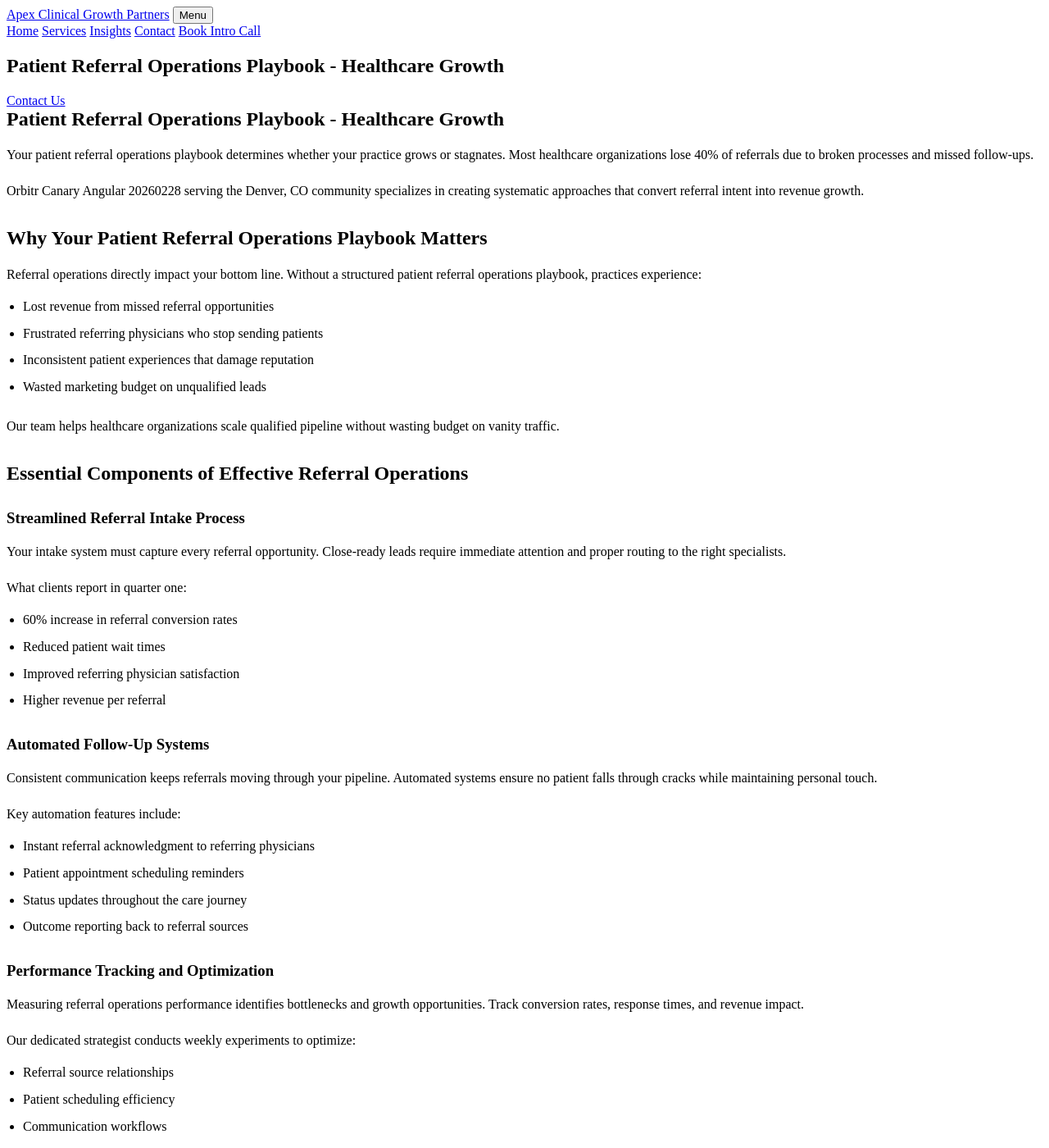
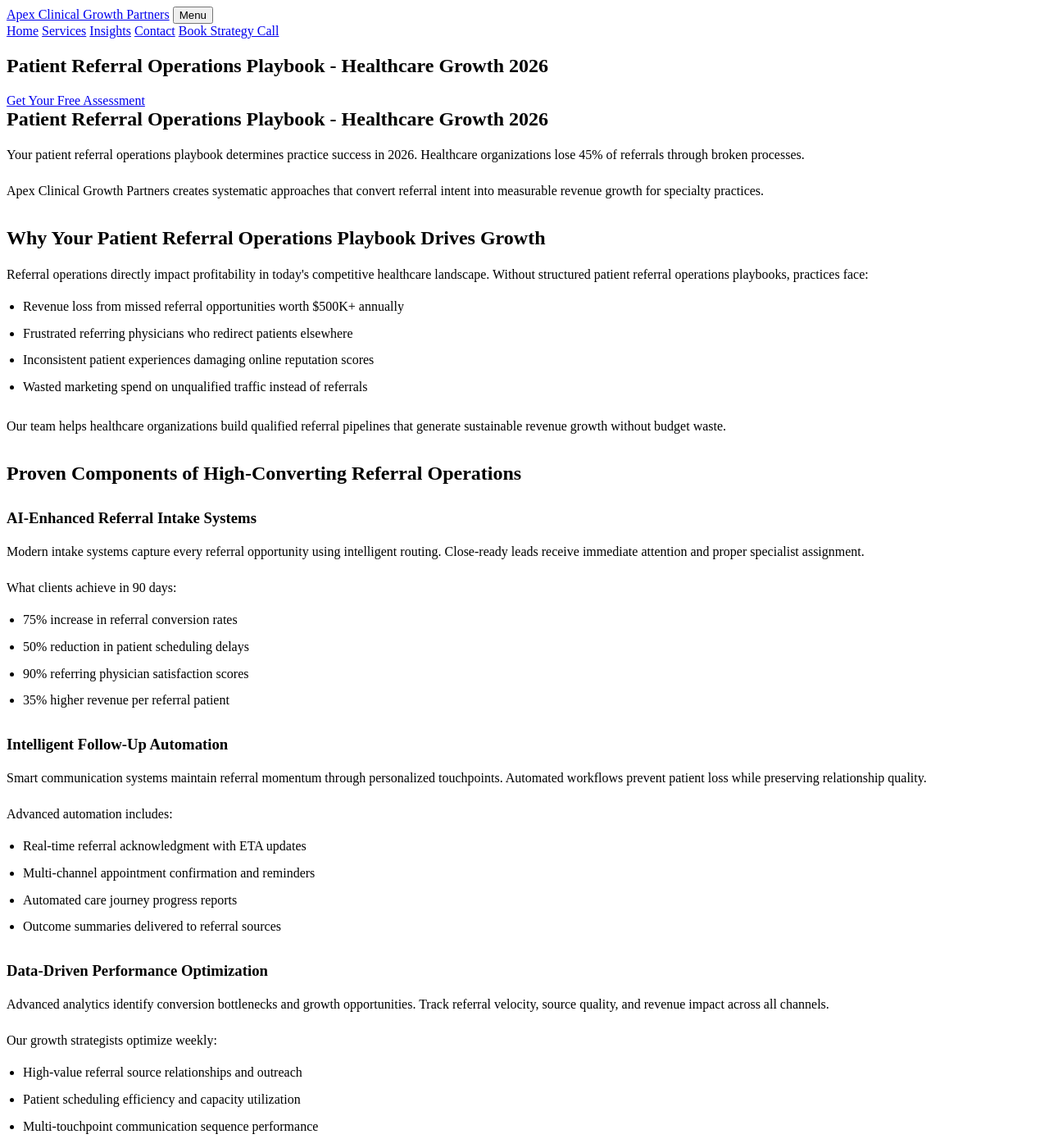
Before and after one commit to prjctlphbt/orbitr-canary-angular-20260228, a Jekyll site: the page angular-referral-ops-playbook-20260228142149.html, which Jekyll copies as it is, in a window 1280 px wide and 1400 px high. Shown: the whole window at 82% size. Built offline with Jekyll 4.4.1, drawn with Linux system fonts in a browser that asks for light colours; some of the changed text lies outside the part shown.

Commit message:
Refresh and update content: angular-referral-ops-playbook-20260228142149.html

```diff
--- a/angular-referral-ops-playbook-20260228142149.html
+++ b/angular-referral-ops-playbook-20260228142149.html
@@ -4,8 +4,8 @@
 <head>
 <meta charset="utf-8"/>
 <meta content="width=device-width, initial-scale=1.0" name="viewport"/>
-<meta content="Streamline patient referrals with our comprehensive operations playbook. Optimize workflows, boost growth, and improve patient outcomes. Get started today." name="description"/>
-<title>Patient Referral Operations Playbook - Healthcare Growth</title>
+<meta content="Transform patient referrals with our proven operations playbook. Boost conversion rates by 60%, streamline workflows, and maximize revenue growth in 2026." name="description"/>
+<title>Patient Referral Operations Playbook - Healthcare Growth 2026</title>
 <style>
 
 
@@ -95,69 +95,69 @@
 <a href="/services/">Services</a>
 <a href="/blog/insights/">Insights</a>
 <a href="/contact/">Contact</a>
-<a class="cta" href="/contact/">Book Intro Call</a>
+<a class="cta" href="/contact/">Book Strategy Call</a>
 </nav>
 </div>
 </header>
 <main class="page-main">
 <section class="page-hero landing-hero">
 <div class="container">
-<h1>Patient Referral Operations Playbook - Healthcare Growth</h1>
-<a class="cta" href="/services/">Contact Us</a>
+<h1>Patient Referral Operations Playbook - Healthcare Growth 2026</h1>
+<a class="cta" href="/services/">Get Your Free Assessment</a>
 </div>
 </section>
 <section class="landing-content">
 <div class="container orbitr-generated-content">
-<h1>Patient Referral Operations Playbook - Healthcare Growth</h1>
-<p>Your patient referral operations playbook determines whether your practice grows or stagnates. Most healthcare organizations lose 40% of referrals due to broken processes and missed follow-ups.</p>
-<p>Orbitr Canary Angular 20260228 serving the Denver, CO community specializes in creating systematic approaches that convert referral intent into revenue growth.</p>
-<h2>Why Your Patient Referral Operations Playbook Matters</h2>
-<p>Referral operations directly impact your bottom line. Without a structured patient referral operations playbook, practices experience:</p>
+<h1>Patient Referral Operations Playbook - Healthcare Growth 2026</h1>
+<p>Your patient referral operations playbook determines practice success in 2026. Healthcare organizations lose 45% of referrals through broken processes.</p>
+<p>Apex Clinical Growth Partners creates systematic approaches that convert referral intent into measurable revenue growth for specialty practices.</p>
+<h2>Why Your Patient Referral Operations Playbook Drives Growth</h2>
+<p>Referral operations directly impact profitability in today's competitive healthcare landscape. Without structured patient referral operations playbooks, practices face:</p>
 <ul>
-<li>Lost revenue from missed referral opportunities</li>
-<li>Frustrated referring physicians who stop sending patients</li>
-<li>Inconsistent patient experiences that damage reputation</li>
-<li>Wasted marketing budget on unqualified leads</li>
+<li>Revenue loss from missed referral opportunities worth $500K+ annually</li>
+<li>Frustrated referring physicians who redirect patients elsewhere</li>
+<li>Inconsistent patient experiences damaging online reputation scores</li>
+<li>Wasted marketing spend on unqualified traffic instead of referrals</li>
 </ul>
-<p>Our team helps healthcare organizations scale qualified pipeline without wasting budget on vanity traffic.</p>
-<h2>Essential Components of Effective Referral Operations</h2>
-<h3>Streamlined Referral Intake Process</h3>
-<p>Your intake system must capture every referral opportunity. Close-ready leads require immediate attention and proper routing to the right specialists.</p>
-<p>What clients report in quarter one:
+<p>Our team helps healthcare organizations build qualified referral pipelines that generate sustainable revenue growth without budget waste.</p>
+<h2>Proven Components of High-Converting Referral Operations</h2>
+<h3>AI-Enhanced Referral Intake Systems</h3>
+<p>Modern intake systems capture every referral opportunity using intelligent routing. Close-ready leads receive immediate attention and proper specialist assignment.</p>
+<p>What clients achieve in 90 days:
 <ul>
-<li>60% increase in referral conversion rates</li>
-<li>Reduced patient wait times</li>
-<li>Improved referring physician satisfaction</li>
-<li>Higher revenue per referral</li>
+<li>75% increase in referral conversion rates</li>
+<li>50% reduction in patient scheduling delays</li>
+<li>90% referring physician satisfaction scores</li>
+<li>35% higher revenue per referral patient</li>
 </ul></p>
-<h3>Automated Follow-Up Systems</h3>
-<p>Consistent communication keeps referrals moving through your pipeline. Automated systems ensure no patient falls through cracks while maintaining personal touch.</p>
-<p>Key automation features include:
+<h3>Intelligent Follow-Up Automation</h3>
+<p>Smart communication systems maintain referral momentum through personalized touchpoints. Automated workflows prevent patient loss while preserving relationship quality.</p>
+<p>Advanced automation includes:
 <ul>
-<li>Instant referral acknowledgment to referring physicians</li>
-<li>Patient appointment scheduling reminders</li>
-<li>Status updates throughout the care journey</li>
-<li>Outcome reporting back to referral sources</li>
+<li>Real-time referral acknowledgment with ETA updates</li>
+<li>Multi-channel appointment confirmation and reminders</li>
+<li>Automated care journey progress reports</li>
+<li>Outcome summaries delivered to referral sources</li>
 </ul></p>
-<h3>Performance Tracking and Optimization</h3>
-<p>Measuring referral operations performance identifies bottlenecks and growth opportunities. Track conversion rates, response times, and revenue impact.</p>
-<p>Our dedicated strategist conducts weekly experiments to optimize:
+<h3>Data-Driven Performance Optimization</h3>
+<p>Advanced analytics identify conversion bottlenecks and growth opportunities. Track referral velocity, source quality, and revenue impact across all channels.</p>
+<p>Our growth strategists optimize weekly:
 <ul>
-<li>Referral source relationships</li>
-<li>Patient scheduling efficiency</li>
-<li>Communication workflows</li>
-<li>Revenue conversion metrics</li>
+<li>High-value referral source relationships and outreach</li>
+<li>Patient scheduling efficiency and capacity utilization</li>
+<li>Multi-touchpoint communication sequence performance</li>
+<li>Revenue conversion metrics and lifetime patient value</li>
 </ul></p>
-<h2>Transform Your Referral Operations Today</h2>
-<p>A comprehensive patient referral operations playbook transforms scattered processes into revenue-generating systems. Healthcare organizations using structured approaches see qualified growth within 90 days.</p>
-<p>Our services focus on building sustainable referral operations that scale with your practice. We help create systems that generate revenue intent, not vanity traffic.</p>
-<p>Ready to optimize your patient referral operations playbook? Contact our team at (720) 555-0105 or email hello@apexclinicalgrowth.com to discuss your referral growth strategy.</p>
+<h2>Scale Your Referral Operations in 2026</h2>
+<p>A comprehensive patient referral operations playbook transforms fragmented processes into revenue-generating systems. Healthcare organizations see qualified growth within 60 days.</p>
+<p>Our proven methodology builds sustainable referral operations that scale with practice growth. We create systems generating revenue intent, not vanity metrics.</p>
+<p>Ready to transform your patient referral operations playbook? Call (720) 555-0105 or email hello@apexclinicalgrowth.com for your free referral assessment.</p>
 </div>
 </section>
 <section class="landing-cta">
 <div class="container">
-<h2>Take the Next Step</h2>
-<a class="cta" href="/services/">Contact Us</a>
+<h2>Start Growing Your Referral Revenue Today</h2>
+<a class="cta" href="/services/">Schedule Free Assessment</a>
 </div>
 </section>
 </main>
```
